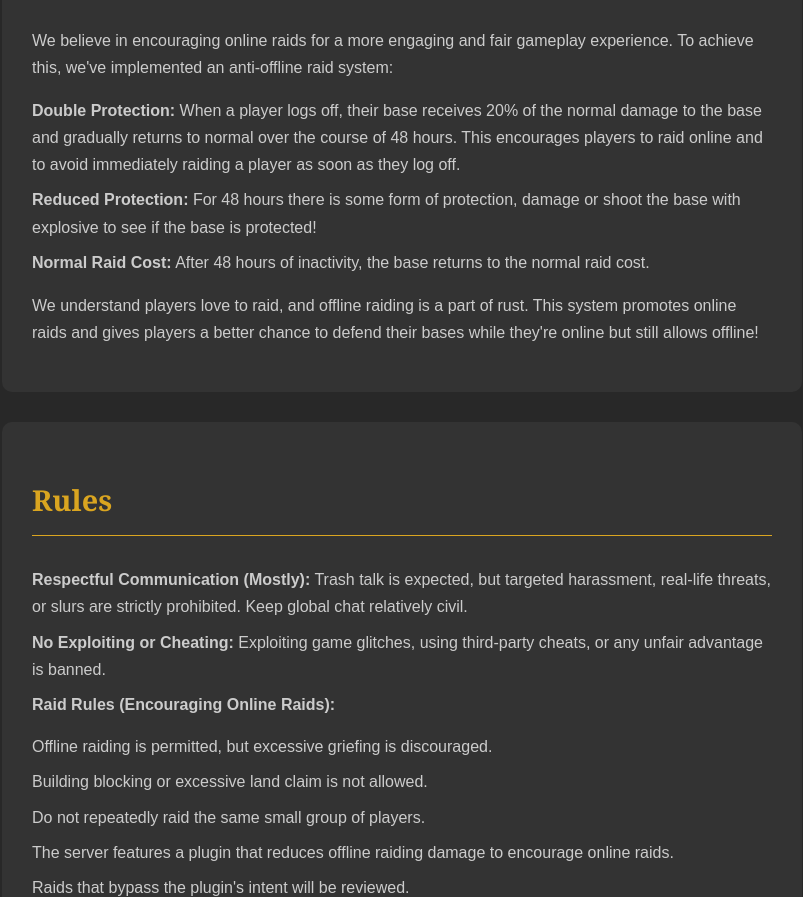
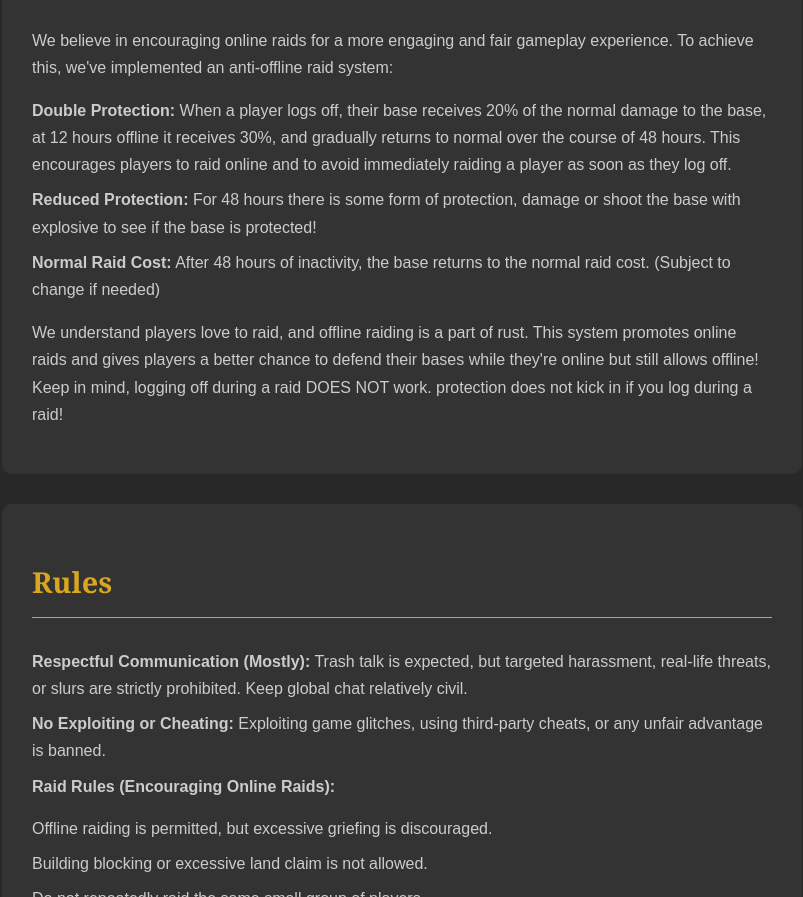
Before and after one commit to Qubish/qubish.github.io, a plain HTML site: page index.html in a window 1280 px wide. Shown: the part 871-1768 px from the top of the page, without its empty margins (238-1041 px from the left). Drawn offline with Linux system fonts and the light colour scheme.

Commit message:
Update index.html

```diff
--- a/index.html
+++ b/index.html
@@ -145,11 +145,11 @@
             <h2>Anti-Offline Raid System</h2>
             <p>We believe in encouraging online raids for a more engaging and fair gameplay experience. To achieve this, we've implemented an anti-offline raid system:</p>
             <ul>
-                <li><strong>Double Protection:</strong> When a player logs off, their base receives 20% of the normal damage to the base and gradually returns to normal over the course of 48 hours. This encourages players to raid online and to avoid immediately raiding a player as soon as they log off.</li>
+                <li><strong>Double Protection:</strong> When a player logs off, their base receives 20% of the normal damage to the base, at 12 hours offline it receives 30%, and gradually returns to normal over the course of 48 hours. This encourages players to raid online and to avoid immediately raiding a player as soon as they log off.</li>
                 <li><strong>Reduced Protection:</strong> For 48 hours there is some form of protection, damage or shoot the base with explosive to see if the base is protected!</li>
-                <li><strong>Normal Raid Cost:</strong> After 48 hours of inactivity, the base returns to the normal raid cost.</li>
+                <li><strong>Normal Raid Cost:</strong> After 48 hours of inactivity, the base returns to the normal raid cost. (Subject to change if needed)</li>
             </ul>
-            <p>We understand players love to raid, and offline raiding is a part of rust. This system promotes online raids and gives players a better chance to defend their bases while they're online but still allows offline!</p>
+            <p>We understand players love to raid, and offline raiding is a part of rust. This system promotes online raids and gives players a better chance to defend their bases while they're online but still allows offline! Keep in mind, logging off during a raid DOES NOT work. protection does not kick in if you log during a raid!</p>
         </div>
 
         <div class="container">
```
